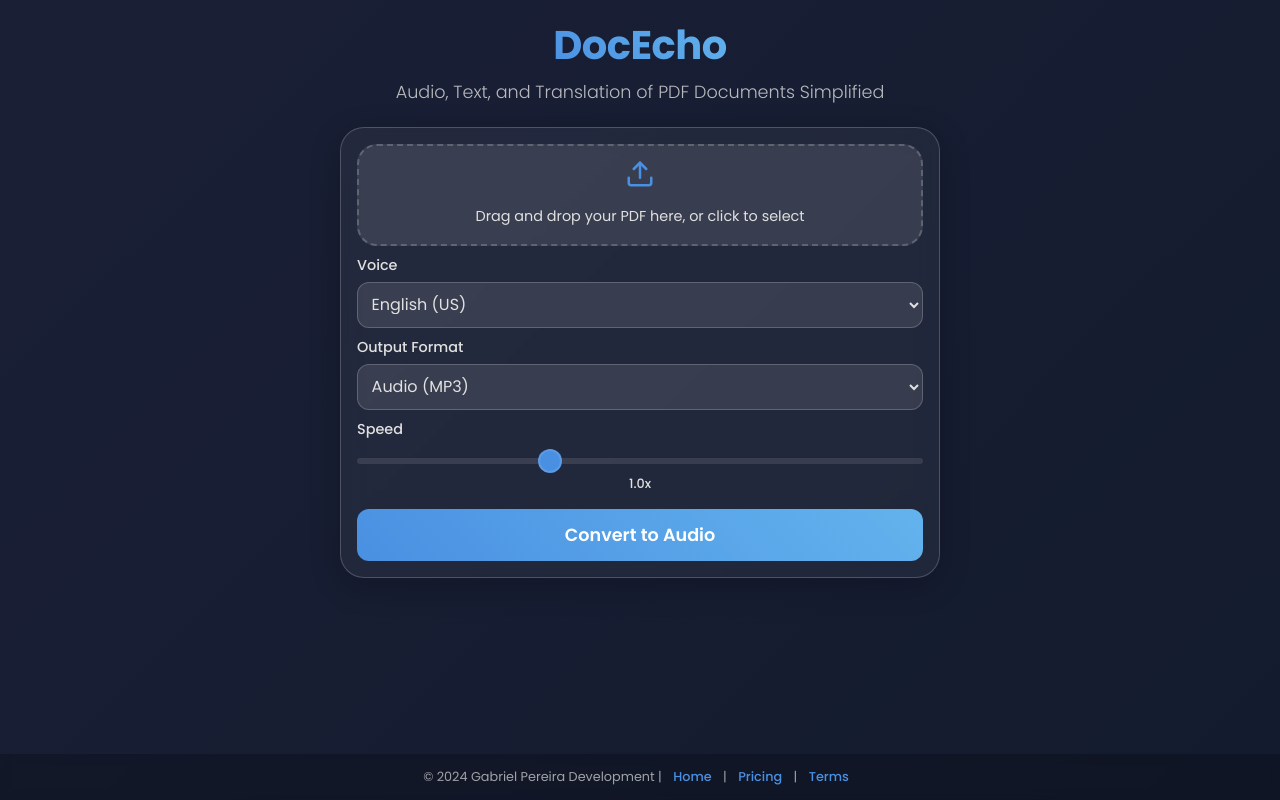
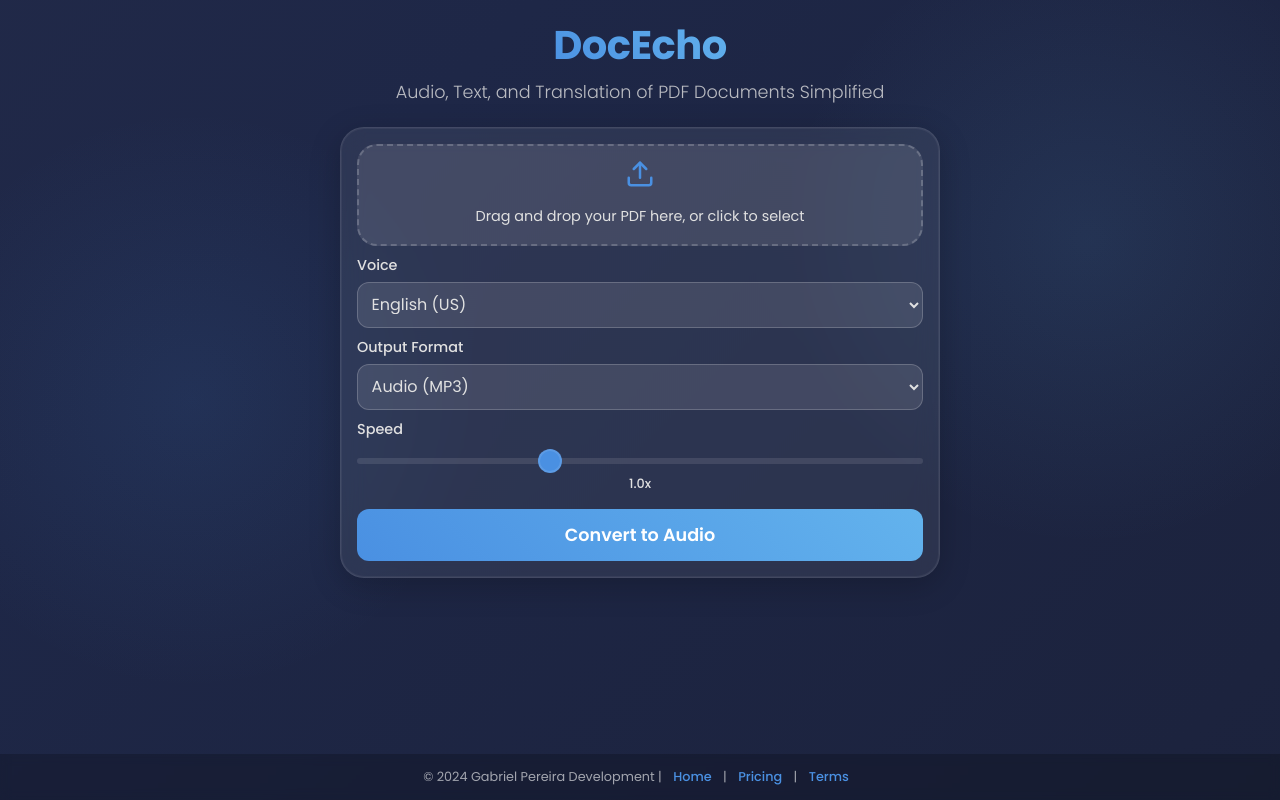
Before and after one commit to Moodyw03/pdfaudio, a Flask app: page / in a window 1280 px wide. Run offline with Flask 3, Linux system fonts and the light colour scheme.

Commit message:
background update

```diff
--- a/templates/index.html
+++ b/templates/index.html
@@ -28,13 +28,34 @@
       margin: 0;
       padding: 0;
       height: 100vh;
-      background: linear-gradient(135deg, var(--gradient-start) 0%, var(--gradient-end) 100%);
+      background: linear-gradient(-45deg,
+        var(--gradient-start),
+        #1e2747,
+        #2a2f4c,
+        var(--gradient-end)
+      );
+      background-size: 400% 400%;
+      animation: gradient 15s ease infinite;
       color: var(--text-color);
       display: flex;
       flex-direction: column;
       align-items: center;
       line-height: 1.6;
       overflow: hidden;
+      position: relative;
+    }
+
+    body::before {
+      content: '';
+      position: absolute;
+      top: 0;
+      left: 0;
+      right: 0;
+      bottom: 0;
+      background:
+        radial-gradient(circle at 15% 50%, rgba(74, 144, 226, 0.1) 0%, transparent 25%),
+        radial-gradient(circle at 85% 30%, rgba(99, 179, 237, 0.1) 0%, transparent 25%);
+      pointer-events: none;
     }
 
     .container {
@@ -49,16 +70,18 @@
     }
 
     .glass-container {
-      background: rgba(255, 255, 255, 0.05);
-      backdrop-filter: blur(10px);
-      -webkit-backdrop-filter: blur(10px);
+      background: rgba(255, 255, 255, 0.07);
+      backdrop-filter: blur(12px);
+      -webkit-backdrop-filter: blur(12px);
       border-radius: 24px;
       padding: 1rem;
-      box-shadow: 0 8px 32px 0 rgba(0, 0, 0, 0.2);
+      box-shadow:
+        0 8px 32px 0 rgba(0, 0, 0, 0.2),
+        inset 0 0 0 1px rgba(255, 255, 255, 0.05);
       width: 90%;
       max-width: 600px;
       margin: 0 auto 70px;
-      border: 1px solid var(--border-color);
+      border: 1px solid rgba(255, 255, 255, 0.1);
       transition: transform 0.3s ease;
       position: relative;
       overflow: hidden;
@@ -365,6 +388,18 @@
     #progressBarFill.loading {
       animation: pulse 1.5s infinite;
     }
+
+    @keyframes gradient {
+      0% {
+        background-position: 0% 50%;
+      }
+      50% {
+        background-position: 100% 50%;
+      }
+      100% {
+        background-position: 0% 50%;
+      }
+    }
   </style>
 </head>
 <body>
```
Also changed, not shown: templates/pricing.html (+41 -4 lines).
